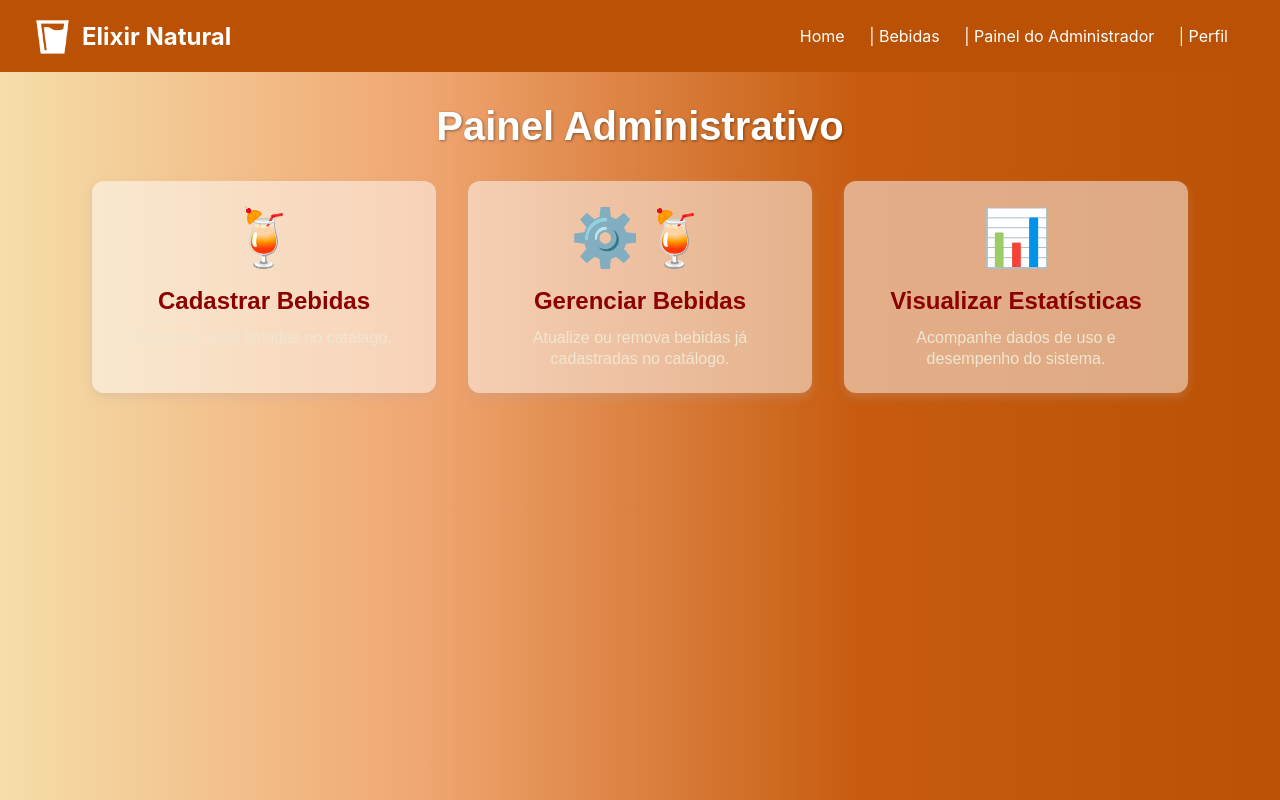
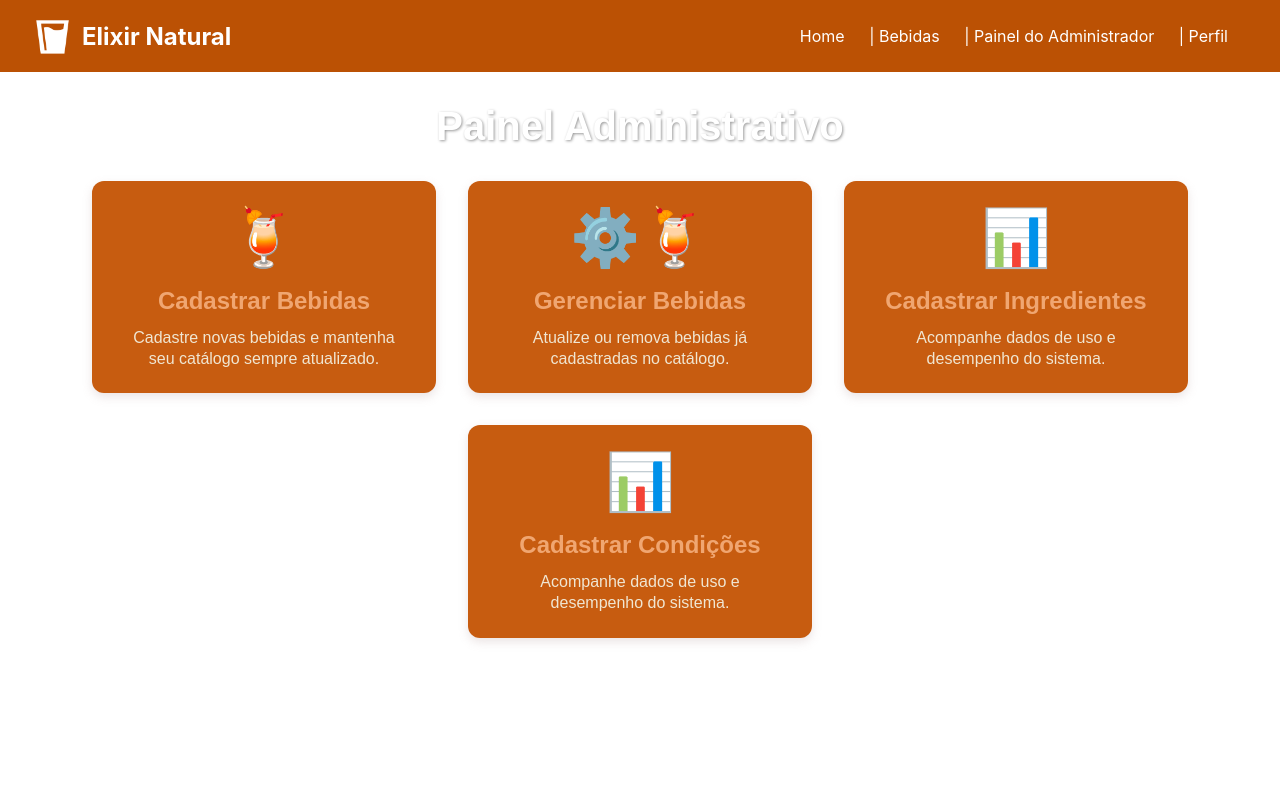
Before and after one commit to AlexsanderFrr/elixir-frontend, a React (Create React App) app: page /admin in a window 1280 px wide. Shown: the top 800 px of the page. Built offline with nearby package versions, Linux system fonts and the light colour scheme; no server answers; sample sign-in values are in the browser's storage.

Commit message:
cards linkados

```diff
--- a/src/App.js
+++ b/src/App.js
@@ -12,7 +12,7 @@ import ReadSuco from "./pages/ReadSuco";
 import Login from './pages/Login';
 import Signup from './pages/Signup';
 import PerfilUsers from "./pages/PerfilUsers";
-import Favoritos from "./pages/Favoritos"; // Importando o Favoritos
+import Favoritos from "./pages/Favoritos";
 
 function App() {
   return (
@@ -21,26 +21,24 @@ function App() {
         <BrowserRouter>
           <AuthProvider>
             <Routes>
-              {/* Rota isolada para login */}
               <Route path="/login" element={<Login />} />
               <Route path="/signup" element={<Signup />} />
 
-              {/* Rota com layout padrão (Main inclui Footer e Navbar) */}
               <Route element={<Main />}>
                 <Route path="/" element={<Home />} />
                 <Route path="/home" element={<Home />} />
+                <Route path="/perfil" element={<PerfilUsers />} />
+                <Route path="/favoritos" element={<Favoritos />} />
 
-                <Route path="/perfil" element={<PerfilUsers />} />
-                <Route path="/favoritos" element={<Favoritos />} />  {/* Rota Favoritos adicionada */}
+                  {/* Rota administrativa */}
+                <Route element={<AdminRoute />}>
+                  <Route path="/admin" element={<AdminPanel />} />
+                  <Route path="/admin/cadsuco" element={<CadastroSuco />} />
+                  <Route path="/admin/sucos" element={<SucoList />} />
+                  <Route path="/admin/cadingrediente" element={<CadIngrediente />} />
+                  <Route path="/admin/caddiagnostico" element={<CadDiagnostico />} />
+                </Route>
 
-                <Route path="/admin/*" element={
-                  <AdminRoute>
-                    <AdminPanel />
-                  </AdminRoute>
-                } />
-                <Route path="/cadsuco" element={<CadastroSuco />} />
-                <Route path="/cadingrediente" element={<CadIngrediente />} />
-                <Route path="/caddiagnostico" element={<CadDiagnostico />} />
                 <Route path="/sucos" element={<SucoList />} />
                 <Route path="/suco/:id" element={<ReadSuco />} />
               </Route>
--- a/src/components/AdminRoute.js
+++ b/src/components/AdminRoute.js
@@ -1,44 +1,20 @@
-import React from "react";
-import "../css/AdminPanel.css"; // CSS separado pro painel
-import { useAuth } from "../contexts/AuthContext";
+import { Navigate, Outlet } from 'react-router-dom';
+import { useAuth } from '../contexts/AuthContext';
+import React from 'react';
 
-export default function AdminPanel() {
+export default function AdminRoute() {
   const { user } = useAuth();
 
-  if (!user?.isAdmin) {
-    return <p style={{ color: "#fff", padding: "20px" }}>Acesso negado.</p>;
+  if (!user) {
+    // Usuário não está logado, redireciona para login
+    return <Navigate to="/login" replace />;
   }
 
-  const cards = [
-    {
-      title: "Cadastrar Bebidas",
-      description: "Cadastre suas bebidas no catálago.",
-      icon: "🍹",
-    },
-    {
-      title: "Gerenciar Bebidas",
-      description: "Atualize ou remova bebidas já cadastradas no catálogo.",
-      icon: "⚙️🍹",
-    },
-    {
-      title: "Visualizar Estatísticas",
-      description: "Acompanhe dados de uso e desempenho do sistema.",
-      icon: "📊",
-    },
-  ];
+  if (!user.isAdmin) {
+    // Usuário não é admin, redireciona para home
+    return <Navigate to="/" replace />;
+  }
 
-  return (
-    <div className="admin-container">
-      <h1 className="admin-title">Painel Administrativo</h1>
-      <div className="cards-container">
-        {cards.map(({ title, description, icon }) => (
-          <div key={title} className="admin-card">
-            <div className="card-icon">{icon}</div>
-            <h2 className="card-title">{title}</h2>
-            <p className="card-desc">{description}</p>
-          </div>
-        ))}
-      </div>
-    </div>
-  );
+  // Usuário é admin, permite acesso às rotas
+  return <Outlet />;
 }
--- a/src/css/AdminPanel.css
+++ b/src/css/AdminPanel.css
@@ -2,7 +2,7 @@
   padding: 2rem;
   font-family: "Arial", sans-serif;
   color: white;
-  background: linear-gradient(to right, #f5deaa, #f0a671, #c75c10, #bb5104);
+  background: #ffff;
   min-height: 100vh;
   box-sizing: border-box;
 }
@@ -24,12 +24,12 @@
 }
 
 .admin-card {
-  background-color: rgba(255, 255, 255, 0.5); /* aumenta a opacidade para 50% */
+  background-color: #c75c10; /* aumenta a opacidade para 50% */
   border-radius: 12px;
   box-shadow: 0 4px 10px rgba(188, 164, 164, 0.3);
   padding: 1.5rem 2rem;
   width: 280px;
-  color: #8c0000;
+  color: #f0a671;
   cursor: pointer;
   transition: background-color 0.3s ease, transform 0.2s ease;
   display: flex;
--- a/src/pages/AdminPanel.js
+++ b/src/pages/AdminPanel.js
@@ -16,27 +16,32 @@ export default function AdminPanel() {
       title: "Cadastrar Bebidas",
       description: "Cadastre novas bebidas e mantenha seu catálogo sempre atualizado.",
       icon: "🍹",
-      route: "/cadsuco",
+      route: "/admin/cadsuco",
     },
     {
       title: "Gerenciar Bebidas",
       description: "Atualize ou remova bebidas já cadastradas no catálogo.",
       icon: "⚙️🍹",
-      route: "/sucos",
+      route: "/admin/sucos",
     },
     {
-      title: "Visualizar Estatísticas",
+      title: "Cadastrar Ingredientes",
       description: "Acompanhe dados de uso e desempenho do sistema.",
       icon: "📊",
-      route: "/estatisticas",
+      route: "/admin/cadingrediente",
+    },
+    {
+      title: "Cadastrar Condições",
+      description: "Acompanhe dados de uso e desempenho do sistema.",
+      icon: "📊",
+      route: "/admin/caddiagnostico",
     },
   ];
 
-const handleNavigate = (route) => {
-  console.log("Indo para rota:", route);
-  navigate(route);
-};
-
+  const handleNavigate = (route) => {
+    console.log("Navegando para:", route);
+    navigate(route);
+  };
 
   return (
     <div className="admin-container">
```
